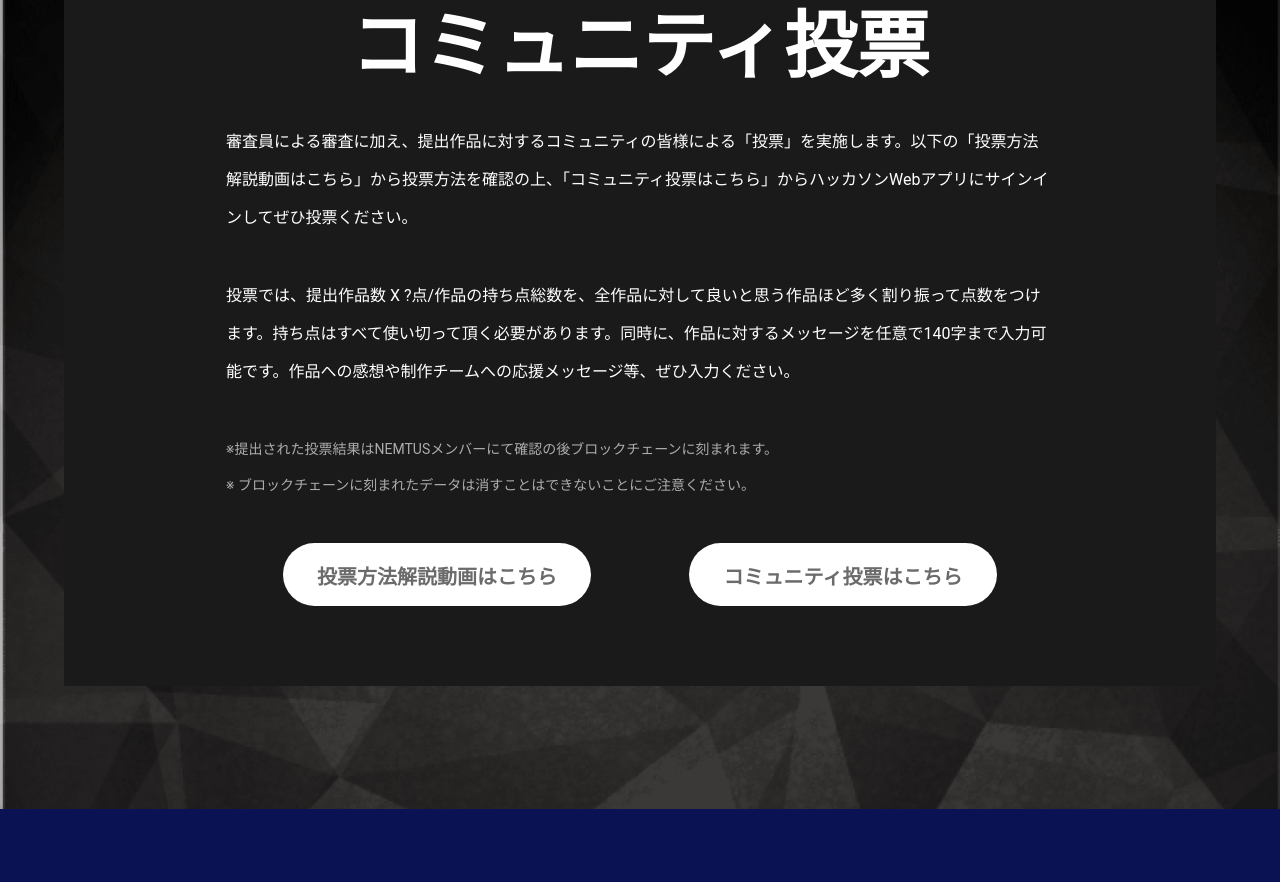
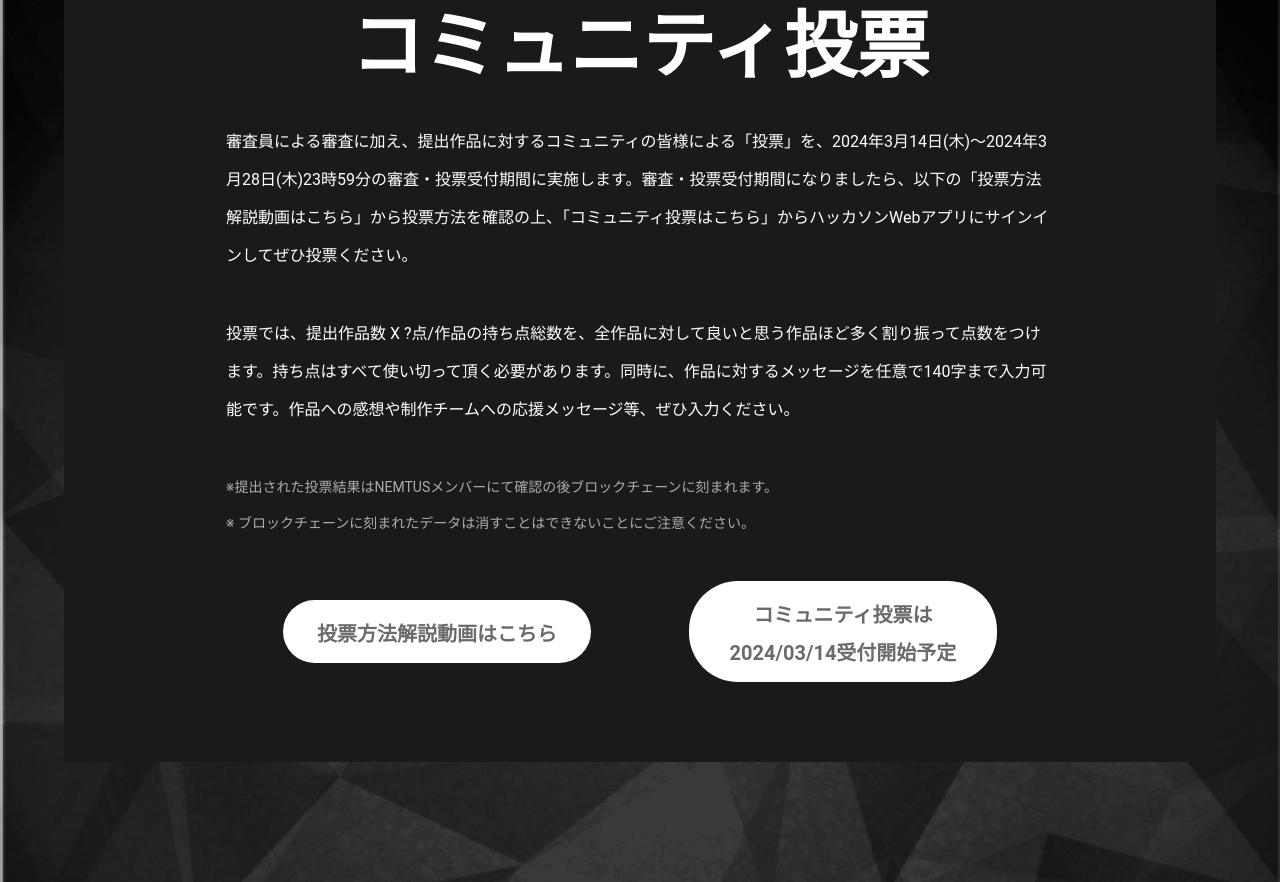
Before and after one commit to nemtus/hackathon-lp-2024, a website: page public/index.html in a window 1280 px wide. Shown: the part 4659-5541 px from the top of the page. Drawn offline with nearby package versions, Linux system fonts and the light colour scheme.

Commit message:
fix: judge and vote

```diff
--- a/public/index.html
+++ b/public/index.html
@@ -261,7 +261,7 @@
 					<p class="entry-message section-message">
 						ハッカソン参加希望者は、事前にエントリーを実施する必要があります。<br>
 						その後、募集締め切りまでに応募作品を完成させ、所定の方法で提出することで応募完了となります。<br>
-						詳しくは、募集要項及びエントリー方法をご確認ください。
+						詳しくは、エントリー方法および応募作品提出方法をご確認ください。
 					</p><br>
 					<div class="welcome-buttons">
 						<div class="button button-white show_pop-1">エントリー方法はこちら</div><br class="only-950">
@@ -298,7 +298,7 @@
 				<div class="member-content">
 					<h2 class="member-title section-title">コミュニティ投票</h2>
 					<p class="member-content-text">
-						審査員による審査に加え、提出作品に対するコミュニティの皆様による「投票」を実施します。以下の「投票方法解説動画はこちら」から投票方法を確認の上、「コミュニティ投票はこちら」からハッカソンWebアプリにサインインしてぜひ投票ください。
+						審査員による審査に加え、提出作品に対するコミュニティの皆様による「投票」を、2024年3月14日(木)～2024年3月28日(木)23時59分の審査・投票受付期間に実施します。審査・投票受付期間になりましたら、以下の「投票方法解説動画はこちら」から投票方法を確認の上、「コミュニティ投票はこちら」からハッカソンWebアプリにサインインしてぜひ投票ください。
 					</p>
 					<p class="member-content-text">
 						投票では、提出作品数 X ?点/作品の持ち点総数を、全作品に対して良いと思う作品ほど多く割り振って点数をつけます。持ち点はすべて使い切って頂く必要があります。同時に、作品に対するメッセージを任意で140字まで入力可能です。作品への感想や制作チームへの応援メッセージ等、ぜひ入力ください。
@@ -309,7 +309,7 @@
 					</p>
 					<div class="member-buttons">
 						<a href="https://www.youtube.com/watch?v=tX1APQDTOIQ" target="_blank" class="button button-white">投票方法解説動画はこちら</a><br class="only-950">
-						<a href="https://nemtus-hackathon.web.app/" target="_blank" class="button button-white">コミュニティ投票はこちら</a>
+						<a target="_blank" class="button button-white">コミュニティ投票は<br>2024/03/14受付開始予定</a>
 					</div>
 				</div>
 			</div>
```
